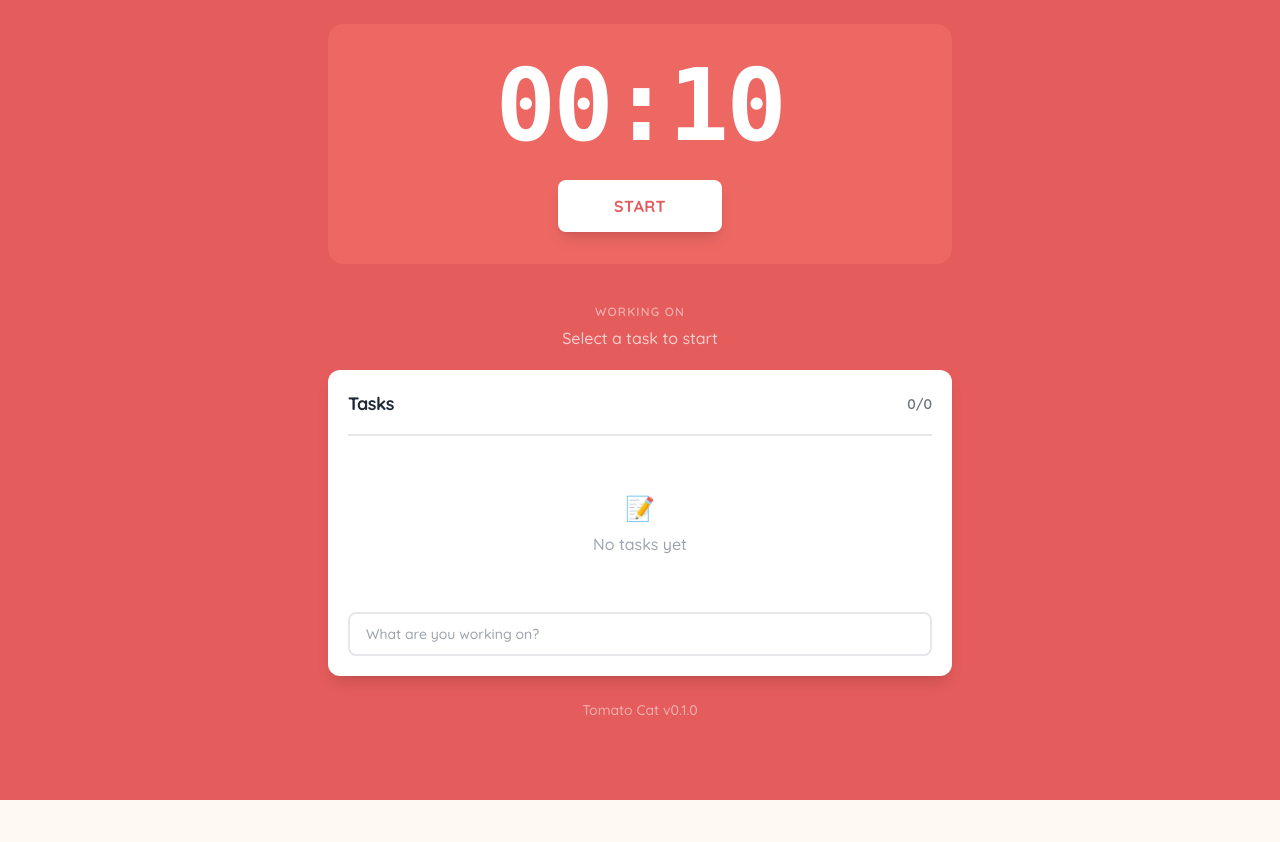
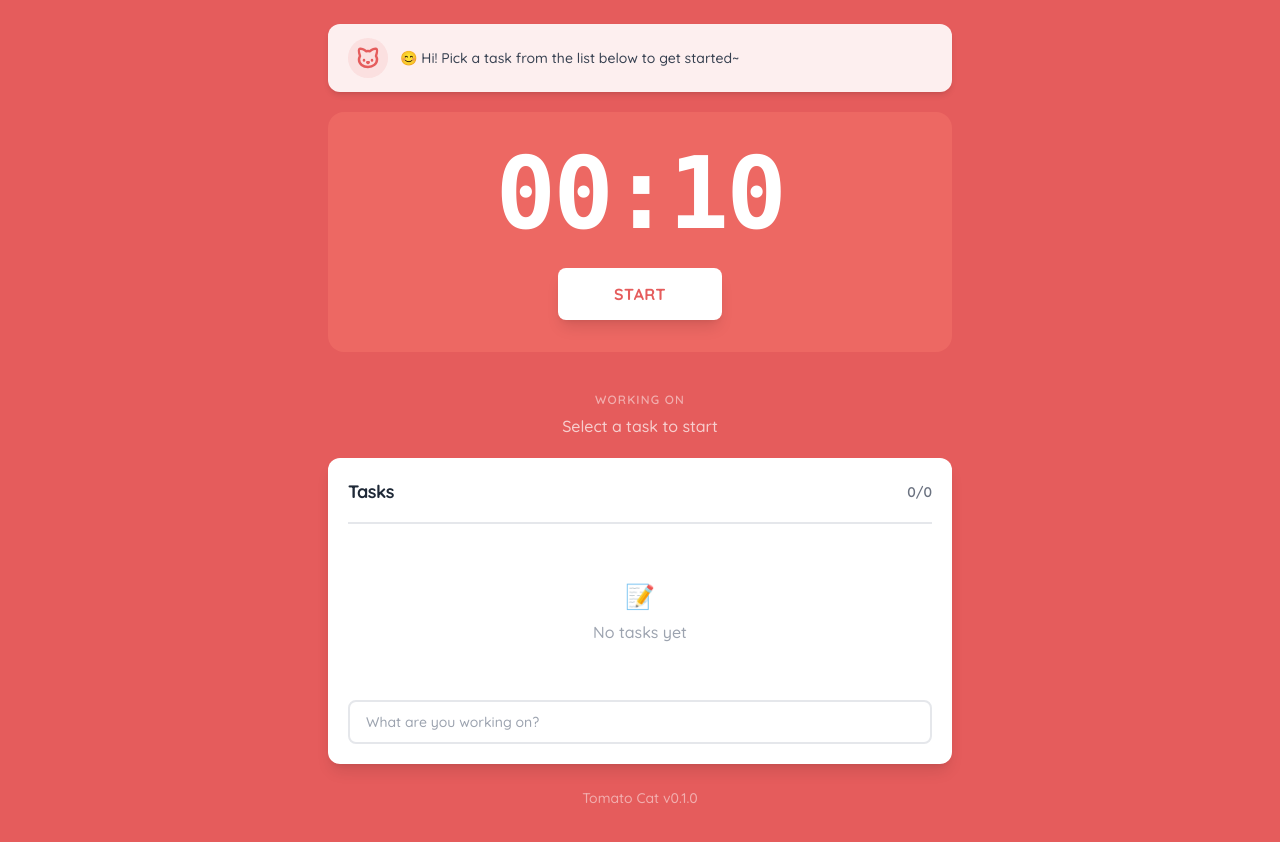
Before and after one commit to piggyzss/Tomato, a React (Vite) app: page / in a window 1280 px wide. Shown: the top 842 px of the page. Before the commit the page ends 800 px from the top, so only its background shows below. Built offline with nearby package versions, Linux system fonts and the light colour scheme.

Commit message:
feat: add text region

```diff
--- /dev/null
+++ b/src/components/CatMessage.tsx
@@ -0,0 +1,59 @@
+import { useTaskStore } from '@/store/useTaskStore'
+import { useTimerStore } from '@/store/useTimerStore'
+import { Cat } from 'lucide-react'
+
+export function CatMessage() {
+  const { status, remainingSeconds } = useTimerStore()
+  const { currentTaskId, tasks } = useTaskStore()
+
+  // 获取当前任务名称
+  const currentTask = tasks.find(t => t.id === currentTaskId)
+
+  // 根据状态生成提示文案
+  const getMessage = () => {
+    // 计时结束
+    if (status === 'idle' && remainingSeconds === 0) {
+      return '🎉 Great job! Time to take a break and stretch~'
+    }
+
+    // 正在运行
+    if (status === 'running') {
+      if (currentTask) {
+        return `💪 Working on "${currentTask.title}" - Stay focused!`
+      }
+      return '💪 Stay focused! You can do it!'
+    }
+
+    // 暂停中
+    if (status === 'paused') {
+      return '⏸️ Take a breath, then continue when ready~'
+    }
+
+    // 初始状态
+    if (!currentTaskId) {
+      return '😊 Hi! Pick a task from the list below to get started~'
+    }
+
+    return '👋 Ready to start your Pomodoro session?'
+  }
+
+  return (
+    <div className="bg-white/90 backdrop-blur-sm rounded-xl px-5 py-3.5 shadow-md mb-5 transition-all hover:shadow-lg">
+      <div className="flex items-center gap-3">
+        {/* Cat Icon */}
+        <div className="flex-shrink-0">
+          <div className="w-10 h-10 bg-tomato/10 rounded-full flex items-center justify-center">
+            <Cat size={24} className="text-tomato" strokeWidth={2.5} />
+          </div>
+        </div>
+
+        {/* Message */}
+        <div className="flex-1 min-w-0">
+          <p className="text-gray-700 font-medium text-sm leading-relaxed truncate">
+            {getMessage()}
+          </p>
+        </div>
+      </div>
+    </div>
+  )
+}
--- a/src/pages/App.tsx
+++ b/src/pages/App.tsx
@@ -1,4 +1,5 @@
 import { BigTimer } from '@/components/BigTimer'
+import { CatMessage } from '@/components/CatMessage'
 import { CurrentTask } from '@/components/CurrentTask'
 import { TaskListNew } from '@/components/TaskListNew'
 import { useSettingsStore } from '@/store/useSettingsStore'
@@ -43,6 +44,9 @@ function App() {
     <div className="min-h-screen bg-tomato">
       <div className="max-w-2xl mx-auto px-6 py-6">
 
+        {/* Cat Message */}
+        <CatMessage />
+
         {/* Timer Card */}
         <div className="bg-tomato-light/30 rounded-2xl px-8 py-8 mb-5">
           {/* Timer Display */}
```
Also changed, not shown: 1 other file (tests, documents, lock files or other folders).
